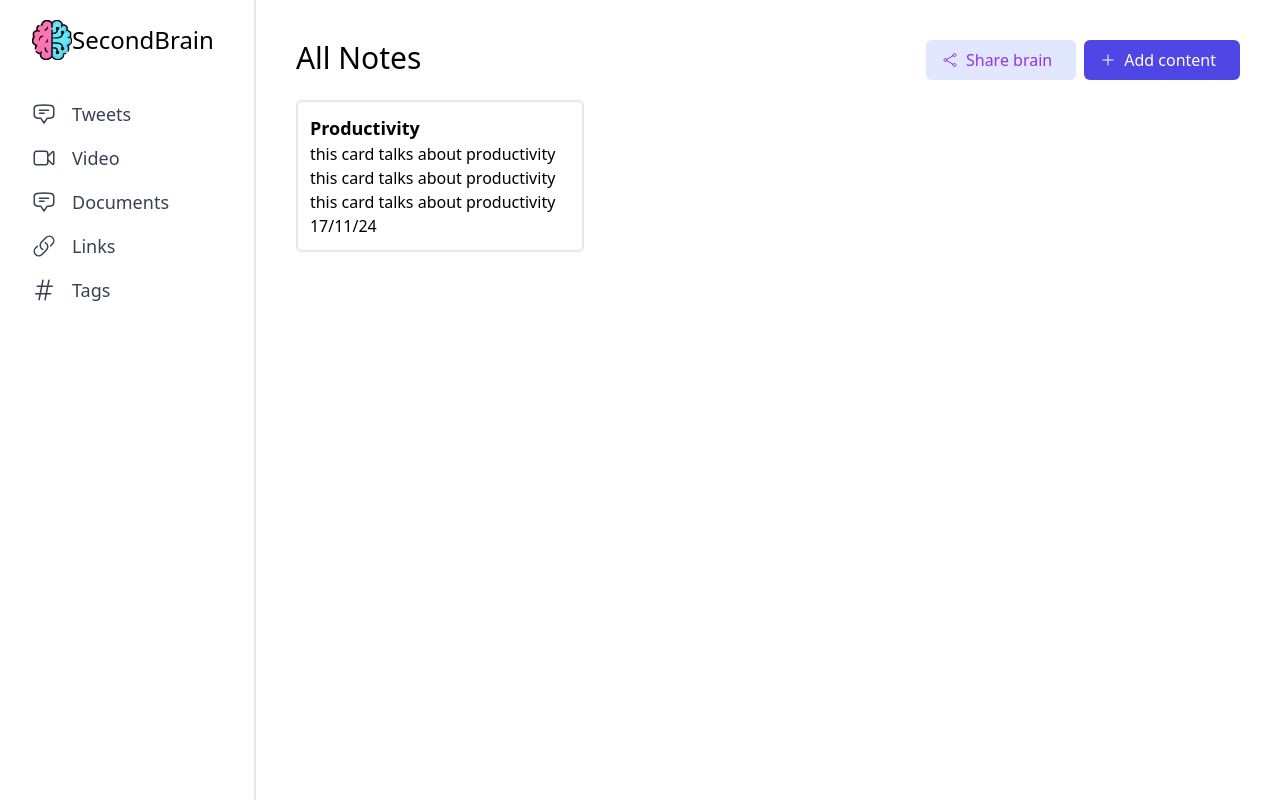
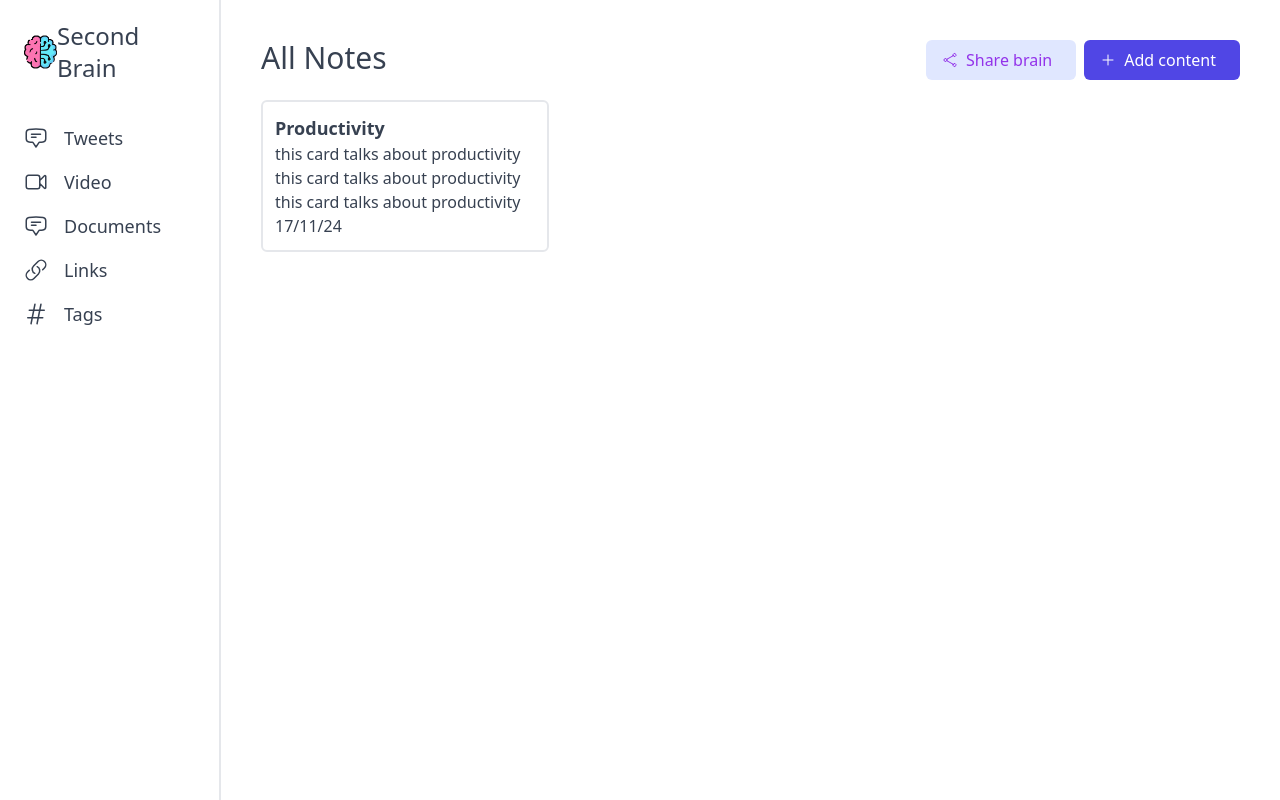
Before and after one commit to karsh0/Brainly, a React (Vite) app in the folder frontend/: page / in a window 1280 px wide. Built offline with nearby package versions, Linux system fonts and the light colour scheme.

Commit message:
sidebar reponsive

```diff
--- a/frontend/src/App.tsx
+++ b/frontend/src/App.tsx
@@ -8,7 +8,7 @@ function App() {
 
 
   return (
-    <div className="flex">
+    <div className="flex text-gray-700">
    <Sidebar/>
       <div className="max-w-full w-full p-10">
         <div className="flex justify-between pb-5">
--- a/frontend/src/components/ui/Sidebar.tsx
+++ b/frontend/src/components/ui/Sidebar.tsx
@@ -6,14 +6,29 @@ import { VideoIcon } from "../Icons/VideoIcon"
 
 
 export const Sidebar = () =>{
-    return <div className="w-1/5 h-screen pt-5 p-8 pr-10 border-r-2 border-gray-200">
-        <div className="flex justify-between items-center mb-10"><BrainIcon/><h2 className="text-2xl text-bold ">SecondBrain</h2></div>
+    return <div className="w-fit md:w-1/5 h-screen pt-8 p-4 md:pt-5 md:p-6 lg:pr-10 border-r-2 border-gray-200">
+        <div className="flex justify-between items-center mb-10"><BrainIcon/><h2 className="text-xl text-bold text-gray-700 hidden md:block lg:text-2xl">Second Brain</h2></div>
         <div className="flex flex-col gap-4">
-            <p className="text-lg text-gray-700 flex gap-4 items-center"><TweetIcon size={"lg"}/> Tweets</p>
-            <p className="text-lg text-gray-700 flex gap-4 items-center"><VideoIcon size={"lg"}/> Video</p>
-            <p className="text-lg text-gray-700 flex gap-4 items-center"><TweetIcon size={"lg"}/> Documents</p>
-            <p className="text-lg text-gray-700 flex gap-4 items-center"><LinkIcon size={"lg"}/> Links</p>
-            <p className="text-lg text-gray-700 flex gap-4 items-center"><TagsIcon size={"lg"}/> Tags</p>
+            <div className="flex gap-4 items-center">
+            <TweetIcon size={"lg"}/>
+            <p className="text:md lg:text-lg text-gray-700 hidden md:block"> Tweets</p>
+            </div>
+            <div className="flex gap-4 items-center">
+            <VideoIcon size={"lg"}/>
+            <p className="text:md lg:text-lg text-gray-700 hidden md:block"> Video</p>
+            </div>
+            <div className="flex gap-4 items-center">
+            <TweetIcon size={"lg"}/>
+            <p className="text:md lg:text-lg text-gray-700 hidden md:block"> Documents</p>
+            </div>
+            <div className="flex gap-4 items-center">
+            <LinkIcon size={"lg"}/>
+            <p className="text:md lg:text-lg text-gray-700 hidden md:block"> Links</p>
+            </div>
+            <div className="flex gap-4 items-center">
+            <TagsIcon size={"lg"}/>
+            <p className="text:md lg:text-lg text-gray-700 hidden md:block"> Tags</p>
+            </div>
         </div>
     </div>
 }
```
